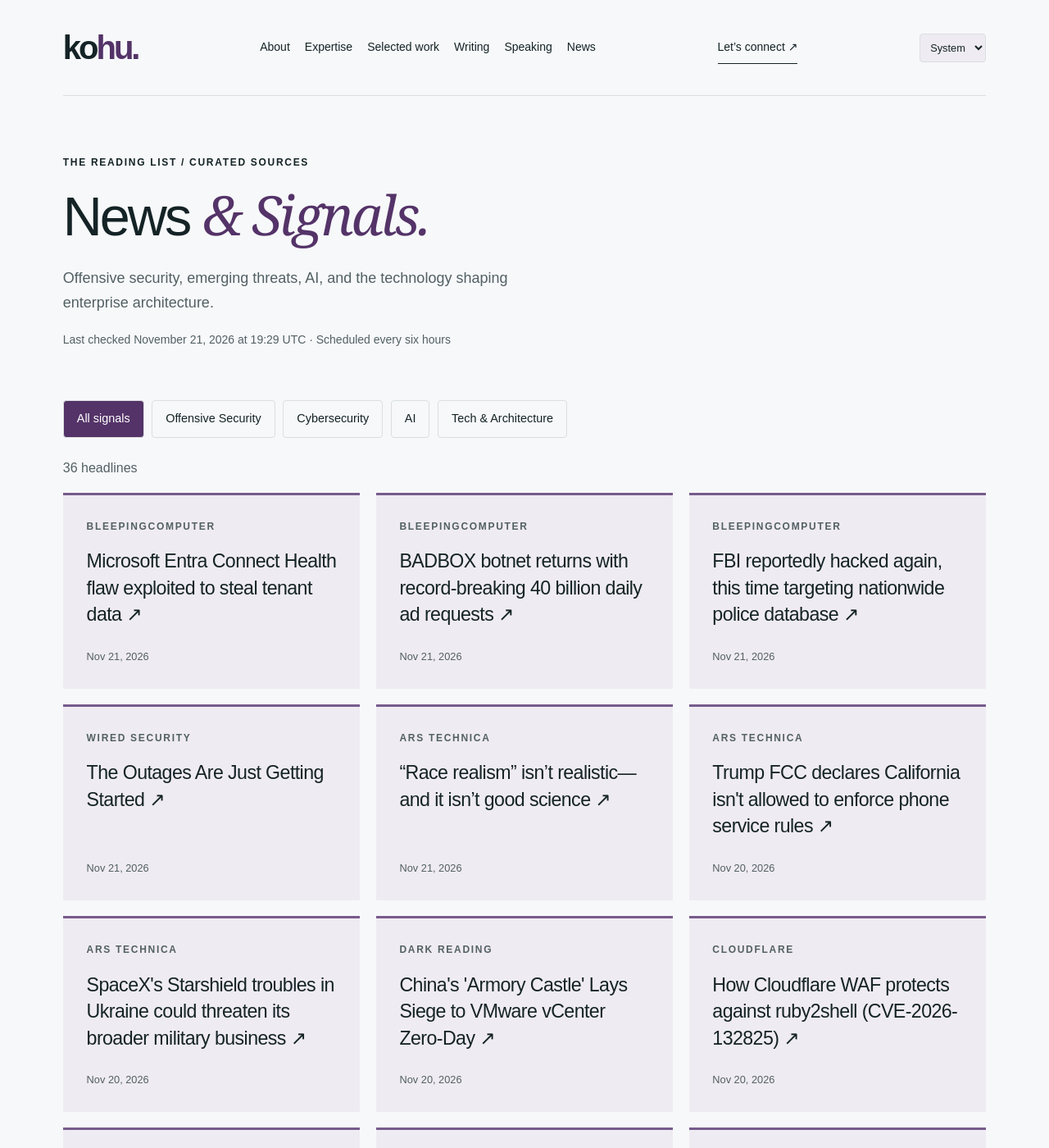
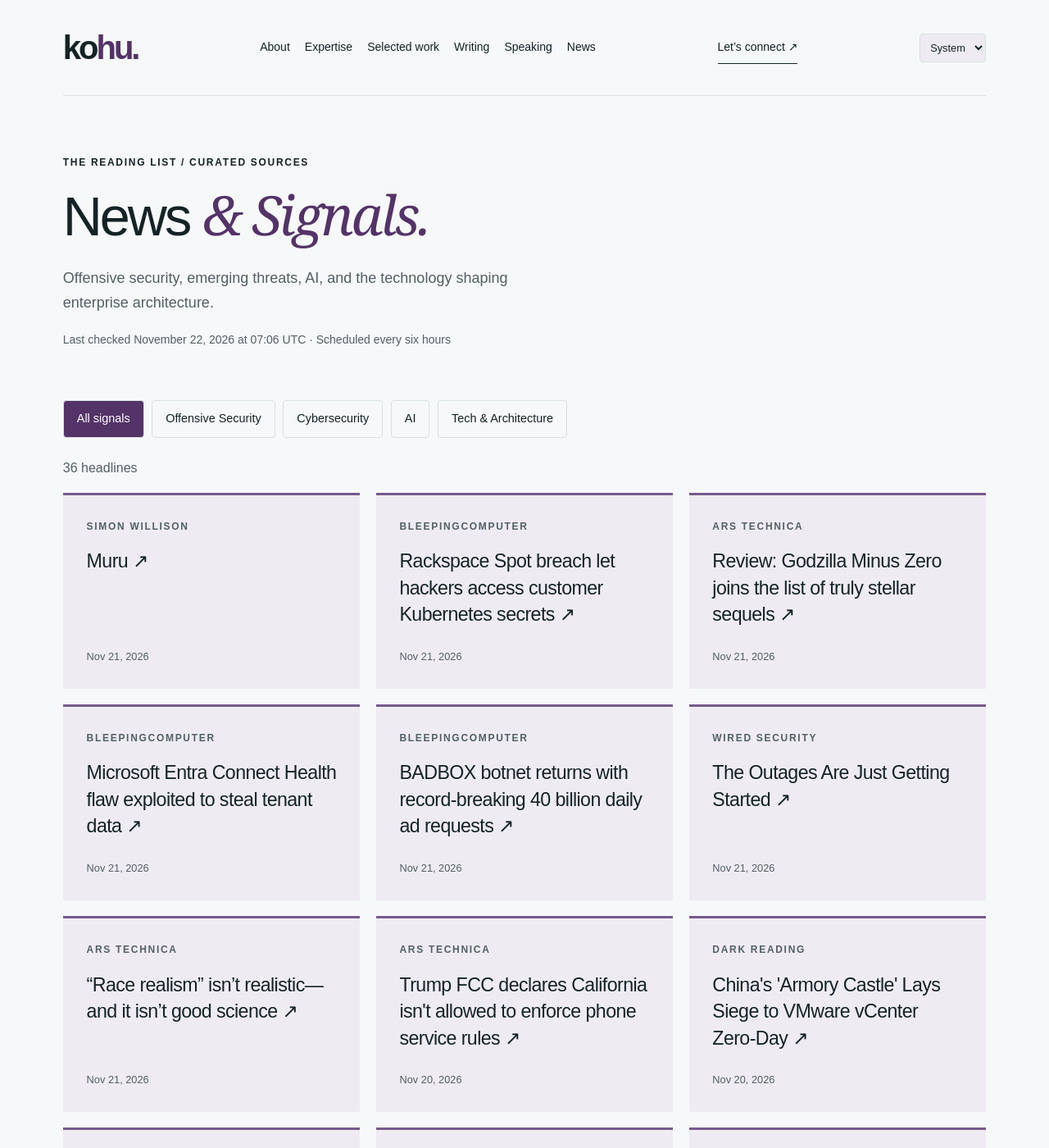
Before and after one commit to hntk/hntk.github.io, a Jekyll site: the page built from news/index.html, in a window 1280 px wide and 1400 px high. Shown: the whole window at 82% size. Built offline with Jekyll 4.4.1, drawn with Linux system fonts in a browser that asks for light colours; part of the change alters nothing that is shown; some of the changed text lies outside the part shown.

Commit message:
Refresh News and Signals

```diff
--- a/_data/news.json
+++ b/_data/news.json
@@ -1,6 +1,30 @@
 {
-  "updated": "2026-11-21T19:29:30.148082+00:00",
+  "updated": "2026-11-22T07:06:25.157682+00:00",
   "items": [
+    {
+      "title": "Muru",
+      "url": "https://simonwillison.net/2026/Nov/21/muru/",
+      "published": "2026-11-21T23:56:28+00:00",
+      "source": "Simon Willison",
+      "source_id": "simon-willison",
+      "category": "ai"
+    },
+    {
+      "title": "Rackspace Spot breach let hackers access customer Kubernetes secrets",
+      "url": "https://www.bleepingcomputer.com/news/security/rackspace-spot-breach-let-hackers-access-customer-kubernetes-secrets/",
+      "published": "2026-11-21T22:59:58+00:00",
+      "source": "BleepingComputer",
+      "source_id": "bleepingcomputer",
+      "category": "cybersecurity"
+    },
+    {
+      "title": "Review: Godzilla Minus Zero joins the list of truly stellar sequels",
+      "url": "https://arstechnica.com/culture/2026/11/review-godzilla-minus-zero-is-everything-we-could-want-in-a-sequel/",
+      "published": "2026-11-21T22:12:41+00:00",
+      "source": "Ars Technica",
+      "source_id": "ars-technica",
+      "category": "tech-architecture"
+    },
     {
       "title": "Microsoft Entra Connect Health flaw exploited to steal tenant data",
       "url": "https://www.bleepingcomputer.com/news/security/microsoft-entra-connect-health-flaw-exploited-to-steal-tenant-data/",
@@ -13,14 +37,6 @@
       "title": "BADBOX botnet returns with record-breaking 40 billion daily ad requests",
       "url": "https://www.bleepingcomputer.com/news/security/badbox-30-botnet-returns-with-record-breaking-40-billion-daily-ad-requests/",
       "published": "2026-11-21T15:17:27+00:00",
-      "source": "BleepingComputer",
-      "source_id": "bleepingcomputer",
-      "category": "cybersecurity"
-    },
-    {
-      "title": "FBI reportedly hacked again, this time targeting nationwide police database",
-      "url": "https://www.bleepingcomputer.com/news/security/fbi-reportedly-hacked-again-this-time-targeting-nationwide-police-database/",
-      "published": "2026-11-21T14:26:04+00:00",
       "source": "BleepingComputer",
       "source_id": "bleepingcomputer",
       "category": "cybersecurity"
@@ -45,14 +61,6 @@
       "title": "Trump FCC declares California isn't allowed to enforce phone service rules",
       "url": "https://arstechnica.com/tech-policy/2026/11/fcc-orders-california-to-stop-enforcing-phone-service-rules-against-att/",
       "published": "2026-11-20T22:28:24+00:00",
-      "source": "Ars Technica",
-      "source_id": "ars-technica",
-      "category": "tech-architecture"
-    },
-    {
-      "title": "SpaceX's Starshield troubles in Ukraine could threaten its broader military business",
-      "url": "https://arstechnica.com/space/2026/11/incoming-house-chair-threatens-spacex-funding-over-ukraine-controversy/",
-      "published": "2026-11-20T22:16:51+00:00",
       "source": "Ars Technica",
       "source_id": "ars-technica",
       "category": "tech-architecture"
@@ -120,14 +128,6 @@
       "source": "Schneier on Security",
       "source_id": "schneier",
       "category": "cybersecurity"
-    },
-    {
-      "title": "llm-gemini 0.38.1",
-      "url": "https://simonwillison.net/2026/Nov/20/llm-gemini/",
-      "published": "2026-11-20T03:01:57+00:00",
-      "source": "Simon Willison",
-      "source_id": "simon-willison",
-      "category": "ai"
     },
     {
       "title": "nginx2root: Five new nginx vulnerabilities, and how Cloudflare protects origins from the worst of them",
@@ -295,79 +295,79 @@
       "id": "ars-technica",
       "name": "Ars Technica",
       "status": "ok",
-      "last_success": "2026-11-21T19:29:30.148082+00:00"
+      "last_success": "2026-11-22T07:06:25.157682+00:00"
     },
     {
       "id": "bleepingcomputer",
       "name": "BleepingComputer",
       "status": "ok",
-      "last_success": "2026-11-21T19:29:30.148082+00:00"
+      "last_success": "2026-11-22T07:06:25.157682+00:00"
     },
     {
       "id": "cloudflare",
       "name": "Cloudflare",
       "status": "ok",
-      "last_success": "2026-11-21T19:29:30.148082+00:00"
+      "last_success": "2026-11-22T07:06:25.157682+00:00"
     },
     {
       "id": "dark-reading",
       "name": "Dark Reading",
       "status": "ok",
-      "last_success": "2026-11-21T19:29:30.148082+00:00"
+      "last_success": "2026-11-22T07:06:25.157682+00:00"
     },
     {
       "id": "hugging-face",
       "name": "Hugging Face",
       "status": "ok",
-      "last_success": "2026-11-21T19:29:30.148082+00:00"
+      "last_success": "2026-11-22T07:06:25.157682+00:00"
     },
     {
       "id": "microsoft-research",
       "name": "Microsoft Research",
       "status": "ok",
-      "last_success": "2026-11-21T19:29:30.148082+00:00"
+      "last_success": "2026-11-22T07:06:25.157682+00:00"
     },
     {
       "id": "nvidia",
       "name": "NVIDIA",
       "status": "ok",
-      "last_success": "2026-11-21T19:29:30.148082+00:00"
+      "last_success": "2026-11-22T07:06:25.157682+00:00"
     },
     {
       "id": "portswigger",
       "name": "PortSwigger Research",
       "status": "ok",
-      "last_success": "2026-11-21T19:29:30.148082+00:00"
+      "last_success": "2026-11-22T07:06:25.157682+00:00"
     },
     {
       "id": "schneier",
       "name": "Schneier on Security",
       "status": "ok",
-      "last_success": "2026-11-21T19:29:30.148082+00:00"
+      "last_success": "2026-11-22T07:06:25.157682+00:00"
     },
     {
       "id": "simon-willison",
       "name": "Simon Willison",
       "status": "ok",
-      "last_success": "2026-11-21T19:29:30.148082+00:00"
+      "last_success": "2026-11-22T07:06:25.157682+00:00"
     },
     {
       "id": "specterops",
       "name": "SpecterOps",
       "status": "ok",
-      "last_success": "2026-11-21T19:29:30.148082+00:00"
+      "last_success": "2026-11-22T07:06:25.157682+00:00"
     },
     {
       "id": "trail-of-bits",
       "name": "Trail of Bits",
       "status": "ok",
-      "last_success": "2026-11-21T19:29:30.148082+00:00"
+      "last_success": "2026-11-22T07:06:25.157682+00:00"
     },
     {
       "id": "wired",
       "name": "WIRED Security",
       "status": "ok",
-      "last_success": "2026-11-21T19:29:30.148082+00:00"
+      "last_success": "2026-11-22T07:06:25.157682+00:00"
     }
   ]
 }
```
